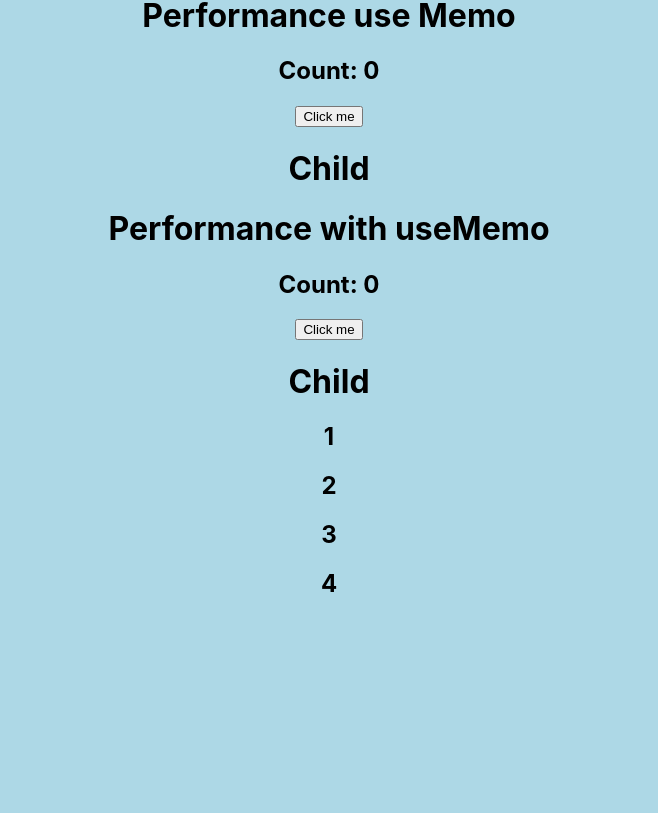
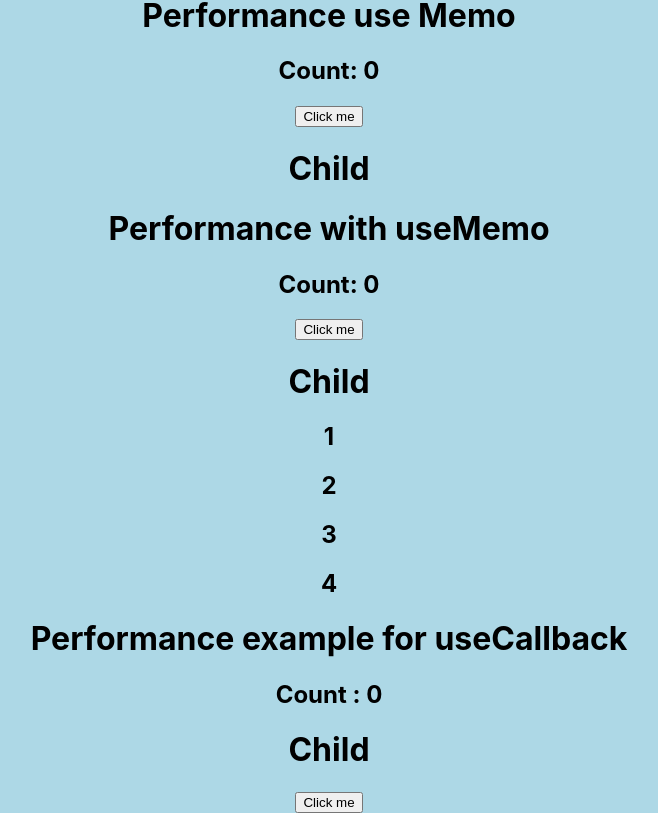
Before and after one commit to Abhishekbtech/ReactNotes, a React (Create React App) app: page / in a window 1280 px wide. Shown: the part 3929-4742 px from the top of the page, without its empty margins (311-969 px from the left). Before the commit the page ends 4547 px from the top, so only its background shows below. Built offline with nearby package versions, Linux system fonts and the light colour scheme.

Commit message:
add example for use Callback

```diff
--- a/src/App.js
+++ b/src/App.js
@@ -12,6 +12,7 @@ import BasicRef from './Component/10.UseRef/1.Basic/BasicRef';
 import CounterReducer from './Component/11.UseReduce/CounterReducer';
 import ParentPer from './Component/12.Performance/1.Re-rendering/1.NoProps/ParentPer';
 import ParentVP from './Component/12.Performance/1.Re-rendering/2.ValueProps/ParentVP';
+import ParentFP from './Component/12.Performance/1.Re-rendering/3.FunctionalProps/ParentFP';
 import ParentPTC from './Component/2.Communication/1.ParentToChild/ParentPTC';
 import ParentCTP from './Component/2.Communication/2.ChildToParent/ParentCTP';
 import ParentS from './Component/2.Communication/3.Sibling/ParentS';
@@ -72,6 +73,7 @@ function App() {
 
       <ParentPer/>
       <ParentVP/>
+      <ParentFP/>
     </div>
   );
 }
--- a/src/Component/12.Performance/1.Re-rendering/3.FunctionalProps/ChildFP.js
+++ b/src/Component/12.Performance/1.Re-rendering/3.FunctionalProps/ChildFP.js
@@ -1,17 +1,12 @@
 import React from 'react'
 
 function ChildFP(props) {
-    const {arr, setCount} = props
+    const {setCount} = props
     console.log('child')
     return (
         <>
             <h1>Child</h1>
             <button onClick={() => setCount()}>Click me</button>
-            {
-                arr.map((item) => (
-                    <h2 key={item}>{item}</h2>
-                ))
-            }
         </>
     )
 }
--- a/src/Component/12.Performance/1.Re-rendering/3.FunctionalProps/ParentFP.js
+++ b/src/Component/12.Performance/1.Re-rendering/3.FunctionalProps/ParentFP.js
@@ -1,9 +1,8 @@
-import React, { useState, useMemo, useCallback } from 'react'
+import React, { useState, useCallback } from 'react'
 import ChildFP from './ChildFP'
 
 function ParentFP() {
     const [count, setCount] = useState(0)
-    const arr = useMemo(() => [1, 2, 3, 4], []);
     console.log('parent')
     const counterHandler = useCallback(() => {
         setCount((old) => old + 1)
@@ -11,9 +10,9 @@ function ParentFP() {
 
     return (
         <>
-            <h1>Parent</h1>
+            <h1>Performance example for useCallback</h1>
             <h2>Count : {count}</h2>
-            <ChildFP arr={arr} setCount={counterHandler}/>
+            <ChildFP setCount={counterHandler}/>
         </>
     )
 }
```
